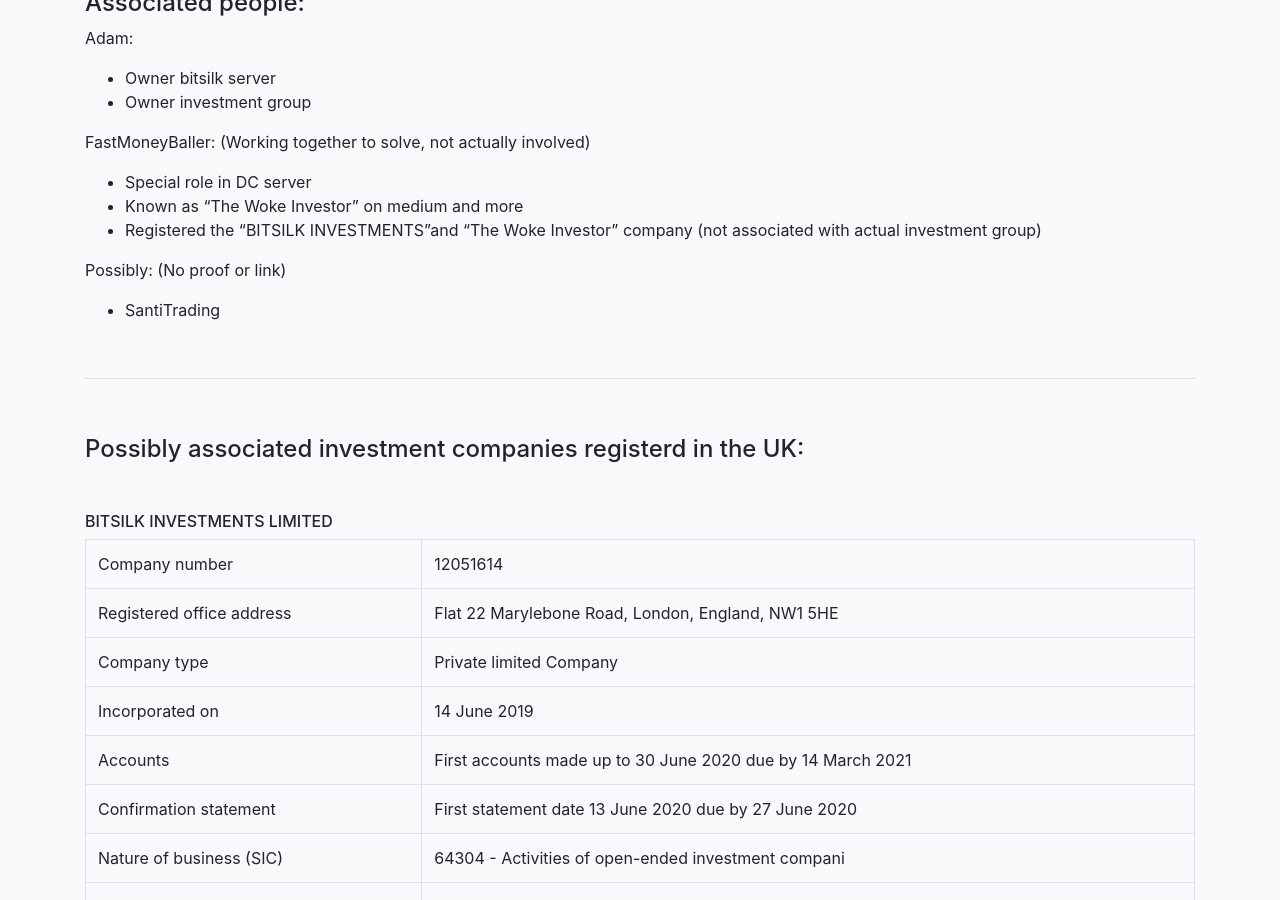
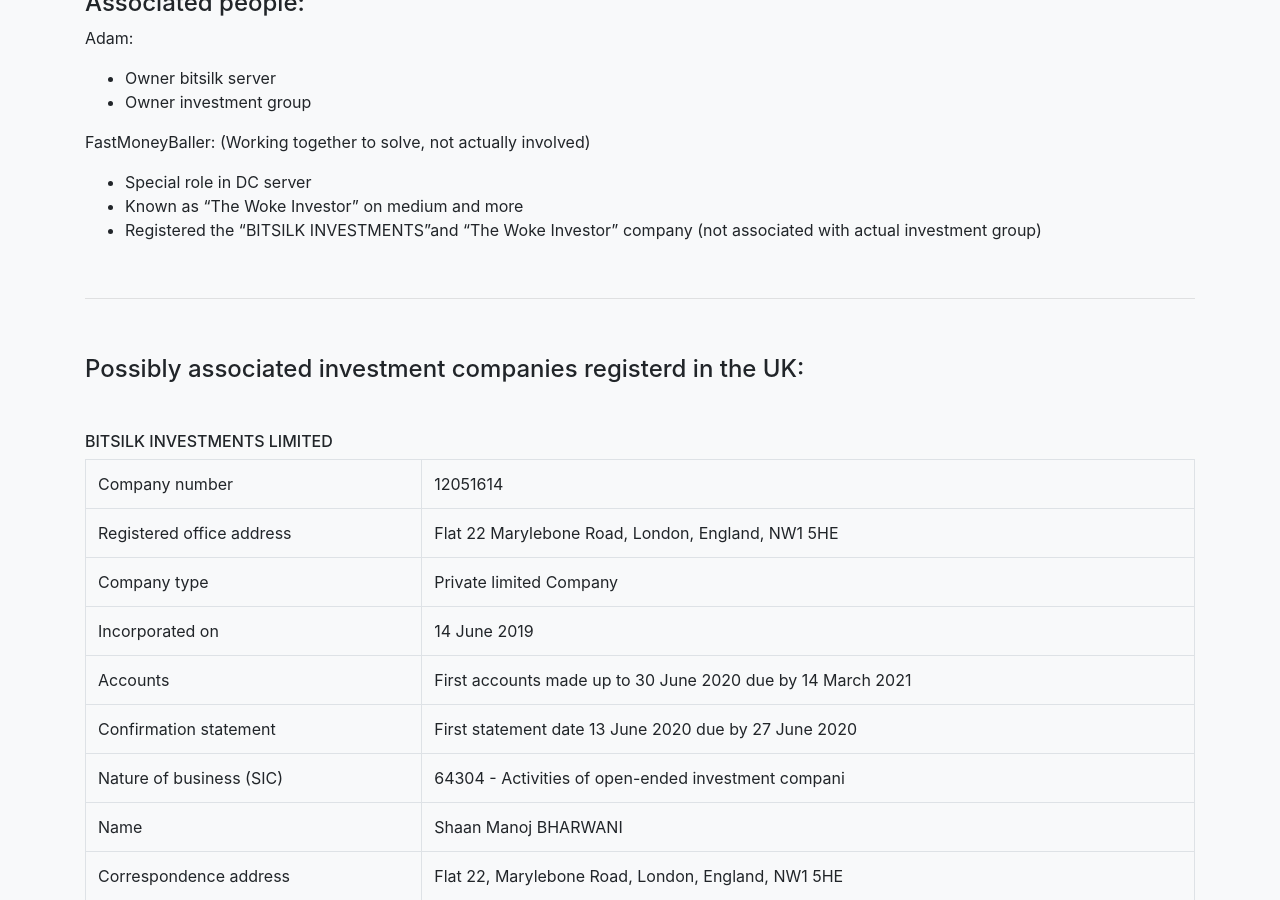
Before and after one commit to Labs-Clast/Labs-Clast.github.io, a Jekyll site: the page built from pages/bitsilk.md, in a window 1280 px wide and 900 px high, scrolled down 448 px. Built offline with Jekyll 4.4.1, drawn with Linux system fonts in a browser that asks for light colours; nearby versions of some CDN libraries.

Commit message:
remove santi

```diff
--- a/pages/bitsilk.md
+++ b/pages/bitsilk.md
@@ -29,12 +29,6 @@
  - Special role in DC server
  - Known as "The Woke Investor" on medium and more
  - Registered the "BITSILK INVESTMENTS"and "The Woke Investor" company (not associated with actual investment group)
-
-
-Possibly:
-(No proof or link)
- - SantiTrading
-
 
 
 &nbsp;
```
